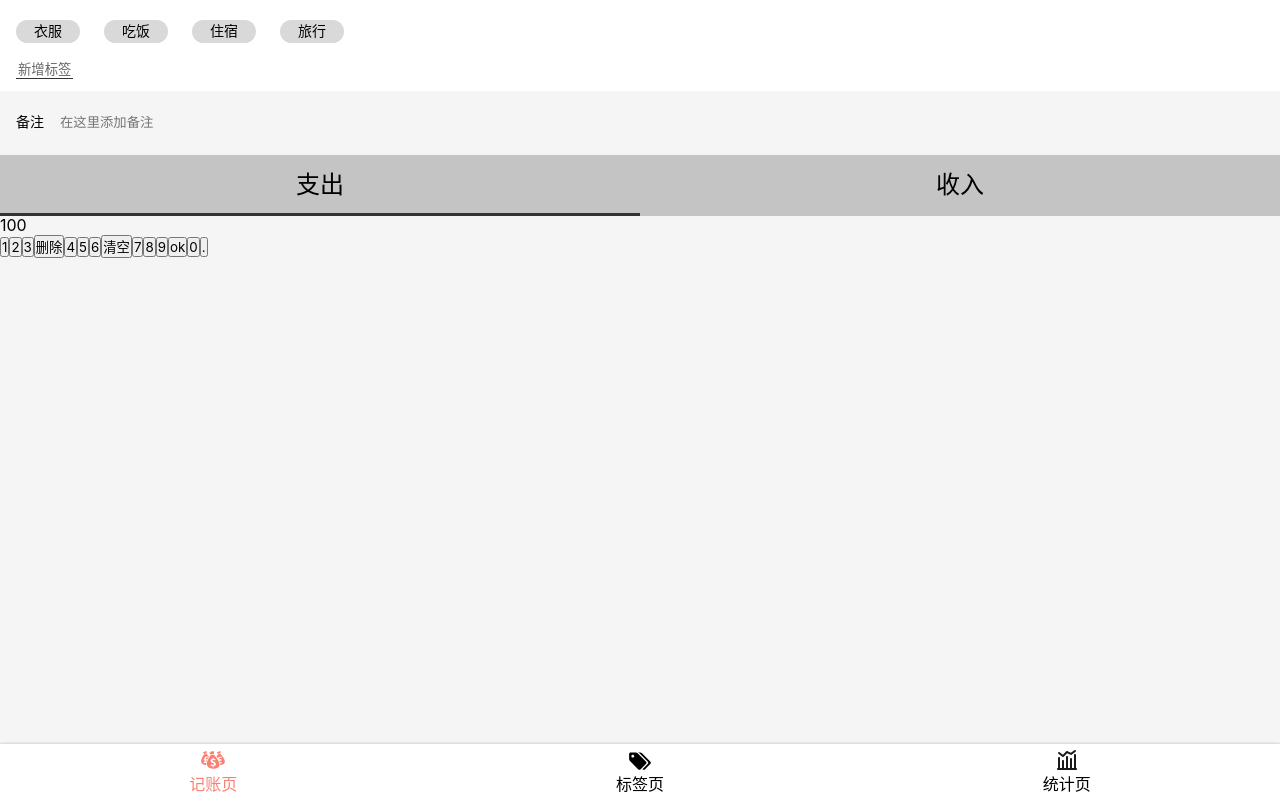
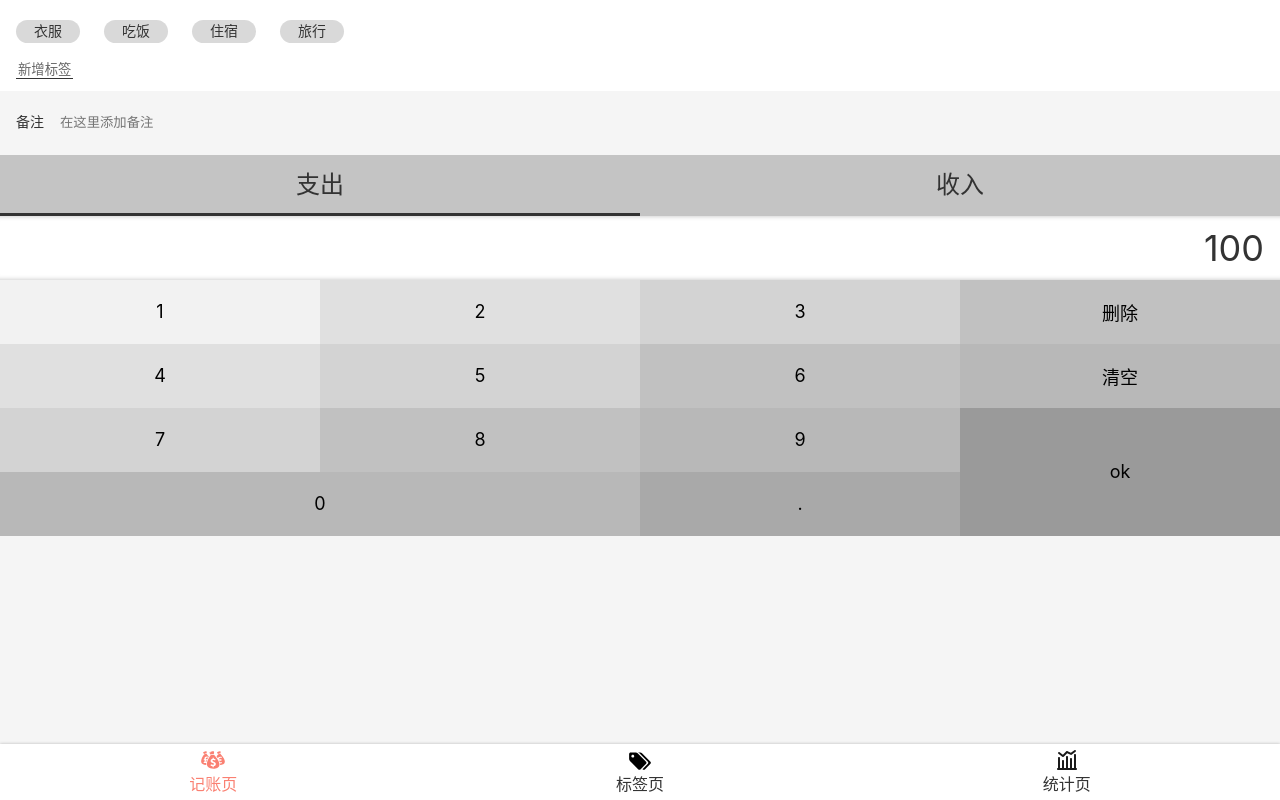
Before and after one commit to hushun1994/React-morney, a React app: page /#/money in a window 1280 px wide. Built offline with nearby package versions, Linux system fonts and the light colour scheme.

Commit message:
Money.tsx 之 数字面板 UI 完成

```diff
--- a/src/index.scss
+++ b/src/index.scss
@@ -27,7 +27,17 @@
   font-size: 16px;
   line-height: 1.2;
   background: #f5f5f5;
+  color: #333;
+}
+:focus {
+  outline: none;
 }
 button {
   font-family: inherit;
+  border: none;
 }
+.clearfix::after {
+  content: "";
+  display: block;
+  clear: both;
+}
--- a/src/views/Money.tsx
+++ b/src/views/Money.tsx
@@ -18,7 +18,6 @@
   }
   > button {
     background: none;
-    border: none;
     padding: 0 2px;
     border-bottom: 1px solid #333;
     color: #666;
@@ -43,7 +42,6 @@
       height: 64px;
       background: none;
       border: none;
-      outline: none;
     }
   }
 `;
@@ -72,7 +70,62 @@
   }
 `;
 
-const NumberPadSection = styled.section``;
+const NumberPadSection = styled.section`
+  display: flex;
+  flex-direction: column;
+  > .output {
+    background: #fff;
+    font-size: 36px;
+    line-height: 64px;
+    text-align: right;
+    padding: 0 16px;
+    box-shadow: inset 0 -5px 5px -5px rgba(0, 0, 0, 0.25),
+      inset 0 5px 5px -5px rgba(0, 0, 0, 0.25);
+  }
+  > .pad {
+    > button {
+      font-size: 18px;
+      float: left;
+      width: 25%;
+      height: 64px;
+      &.ok {
+        height: 128px;
+        float: right;
+      }
+      &.zero {
+        width: 50%;
+      }
+      &:nth-child(1) {
+        background: #f2f2f2;
+      }
+      &:nth-child(2),
+      &:nth-child(5) {
+        background: #e0e0e0;
+      }
+      &:nth-child(3),
+      &:nth-child(6),
+      &:nth-child(9) {
+        background: #d3d3d3;
+      }
+      &:nth-child(4),
+      &:nth-child(7),
+      &:nth-child(10) {
+        background: #c1c1c1;
+      }
+      &:nth-child(8),
+      &:nth-child(11),
+      &:nth-child(13) {
+        background: #b8b8b8;
+      }
+      &:nth-child(12) {
+        background: #9a9a9a;
+      }
+      &:nth-child(14) {
+        background: #a9a9a9;
+      }
+    }
+  }
+`;
 
 function Money() {
   return (
@@ -99,8 +152,8 @@
         </ul>
       </CategorySection>
       <NumberPadSection>
-        <div>100</div>
-        <div>
+        <div className="output">100</div>
+        <div className="pad clearfix">
           <button>1</button>
           <button>2</button>
           <button>3</button>
@@ -112,8 +165,8 @@
           <button>7</button>
           <button>8</button>
           <button>9</button>
-          <button>ok</button>
-          <button>0</button>
+          <button className="ok">ok</button>
+          <button className="zero">0</button>
           <button>.</button>
         </div>
       </NumberPadSection>
```
